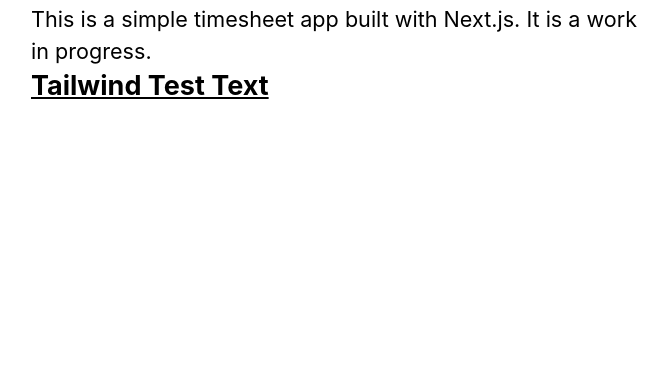
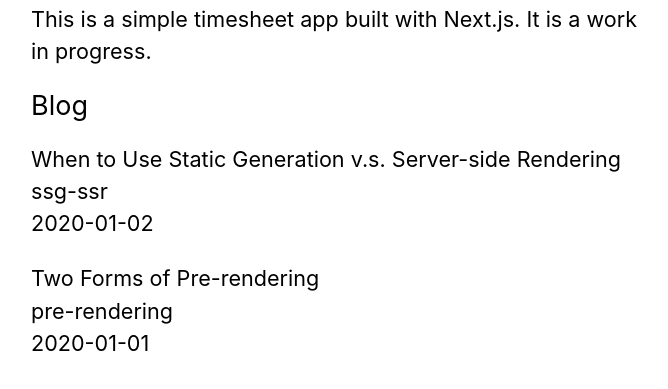
Before and after one commit to Texian/timesheet-demo, a Next.js app: page / in a window 1280 px wide. Shown: the part 285-674 px from the top of the page, without its empty margins (303-971 px from the left). Built offline with nearby package versions, Linux system fonts and the light colour scheme.

Commit message:
Set up example pages for rendering and fetching data

```diff
--- /dev/null
+++ b/lib/posts.js
@@ -0,0 +1,69 @@
+import fs from 'fs';
+import path from 'path';
+import matter from 'gray-matter';
+
+const postsDirectory = path.join(process.cwd(), 'posts');
+
+// fetch data from the file system
+export function getSortedPostsData() {
+  const fileNames = fs.readdirSync(postsDirectory);
+  const allPostsData = fileNames.map(fileName => {
+    // snip off the file extension, use name as id
+    const id = fileName.replace(/\.md$/, '');
+
+    //read in the file as a string
+    const fullPath = path.join(postsDirectory, fileName);
+    const fileContents = fs.readFileSync(fullPath, 'utf8');
+
+    // use gray-matter to parse the post metadata section
+    const matterResult = matter(fileContents);
+
+    // return an object with the id and data
+    return {
+      id,
+      ...matterResult.data
+    };
+  });
+
+  // sort posts by date
+  return allPostsData.sort(({ date: a }, { date: b }) => {
+    if (a < b) {
+      return 1;
+    } else if (a > b) {
+      return -1;
+    } else {
+      return 0;
+    }
+  });
+}
+
+// Can also fetch data from external sources, such as a database or API
+//
+// import someDatabaseSDK from 'someDatabaseSDK';
+//
+// const databaseClient = someDatabaseSDK.createClient(...);
+//
+// export async function getSortedPostsData() {
+//   const res = await fetch('https://api.example.com/posts');
+//   { return res.json(); || return databaseClient.query('SELECT posts...'); }
+// }
+
+// For server side rendering, when you need to pre-render a page whose data must be fetched:
+// export async function getServerSideProps(context) {
+  // return {
+    // props: {
+      // component properties
+    // },
+  // };
+//}
+
+// SWR, a React hook for client side data fetching; useful for static generation without data and fetching data on the client side
+// import { useSWR } from 'swr';
+//
+// function Profile() {
+//  const {data, error} = useSWR('/api/user', fetch);
+//
+//  if (error) return <div>failed to load</div>;
+//  if (!data) return <div>loading...</div>;
+//  return <div>Hello, {data.name}</div>;
+//}
--- a/package.json
+++ b/package.json
@@ -7,6 +7,7 @@
   },
   "dependencies": {
     "classnames": "^2.3.1",
+    "gray-matter": "^4.0.3",
     "next": "latest",
     "react": "17.0.2",
     "react-dom": "17.0.2"
--- a/pages/index.js
+++ b/pages/index.js
@@ -3,8 +3,20 @@
 import Head from 'next/head'; // Head, instead of head, is a React component that handles the <head> tag
 import Layout, { siteTitle } from '../components/layout';
 import utilStyles from '../styles/utils.module.css';
+import { getSortedPostsData } from '../lib/posts';
 
-export default function Home() {
+// Using getStaticProps to fetch the post data allows the posts to be passed to 'Home' as props
+export async function getStaticProps() {
+  const allPostsData = getSortedPostsData();
+  return {
+    props: {
+      allPostsData,
+    },
+  };
+}
+
+
+export default function Home({ allPostsData }) {
   return (
     <Layout home>
       <Head>
@@ -15,7 +27,21 @@
         <p>
           This is a simple timesheet app built with Next.js. It is a work in progress.
         </p>
-        <h3 className='text-2xl font-bold underline'>Tailwind Test Text</h3>
+        {/* <h3 className='text-2xl font-bold underline'>Tailwind Test Text</h3> */}
+      </section>
+      <section className={`${utilStyles.headingMd} ${utilStyles.padding1px}`}>
+        <h2 className={utilStyles.headingLg}>Blog</h2>
+        <ul className={utilStyles.list}>
+          {allPostsData.map(({ id, date, title }) => (
+            <li className={utilStyles.listItem} key={id}>
+              {title}
+              <br />
+              {id}
+              <br />
+              {date}
+            </li>
+          ))}
+        </ul>
       </section>
     </Layout>
   );
--- /dev/null
+++ b/posts/pre-rendering.md
@@ -0,0 +1,11 @@
+---
+title: 'Two Forms of Pre-rendering'
+date: '2020-01-01'
+---
+
+Next.js has two forms of pre-rendering: **Static Generation** and **Server-side Rendering**. The difference is in **when** it generates the HTML for a page.
+
+- **Static Generation** is the pre-rendering method that generates the HTML at **build time**. The pre-rendered HTML is then _reused_ on each request.
+- **Server-side Rendering** is the pre-rendering method that generates the HTML on **each request**.
+
+Importantly, Next.js lets you **choose** which pre-rendering form to use for each page. You can create a "hybrid" Next.js app by using Static Generation for most pages and using Server-side Rendering for others.
--- /dev/null
+++ b/posts/ssg-ssr.md
@@ -0,0 +1,19 @@
+---
+title: 'When to Use Static Generation v.s. Server-side Rendering'
+date: '2020-01-02'
+---
+
+We recommend using **Static Generation** (with and without data) whenever possible because your page can be built once and served by CDN, which makes it much faster than having a server render the page on every request.
+
+You can use Static Generation for many types of pages, including:
+
+- Marketing pages
+- Blog posts
+- E-commerce product listings
+- Help and documentation
+
+You should ask yourself: "Can I pre-render this page **ahead** of a user's request?" If the answer is yes, then you should choose Static Generation.
+
+On the other hand, Static Generation is **not** a good idea if you cannot pre-render a page ahead of a user's request. Maybe your page shows frequently updated data, and the page content changes on every request.
+
+In that case, you can use **Server-Side Rendering**. It will be slower, but the pre-rendered page will always be up-to-date. Or you can skip pre-rendering and use client-side JavaScript to populate data.
```
Also changed, not shown: 1 other file (tests, documents, lock files or other folders).
